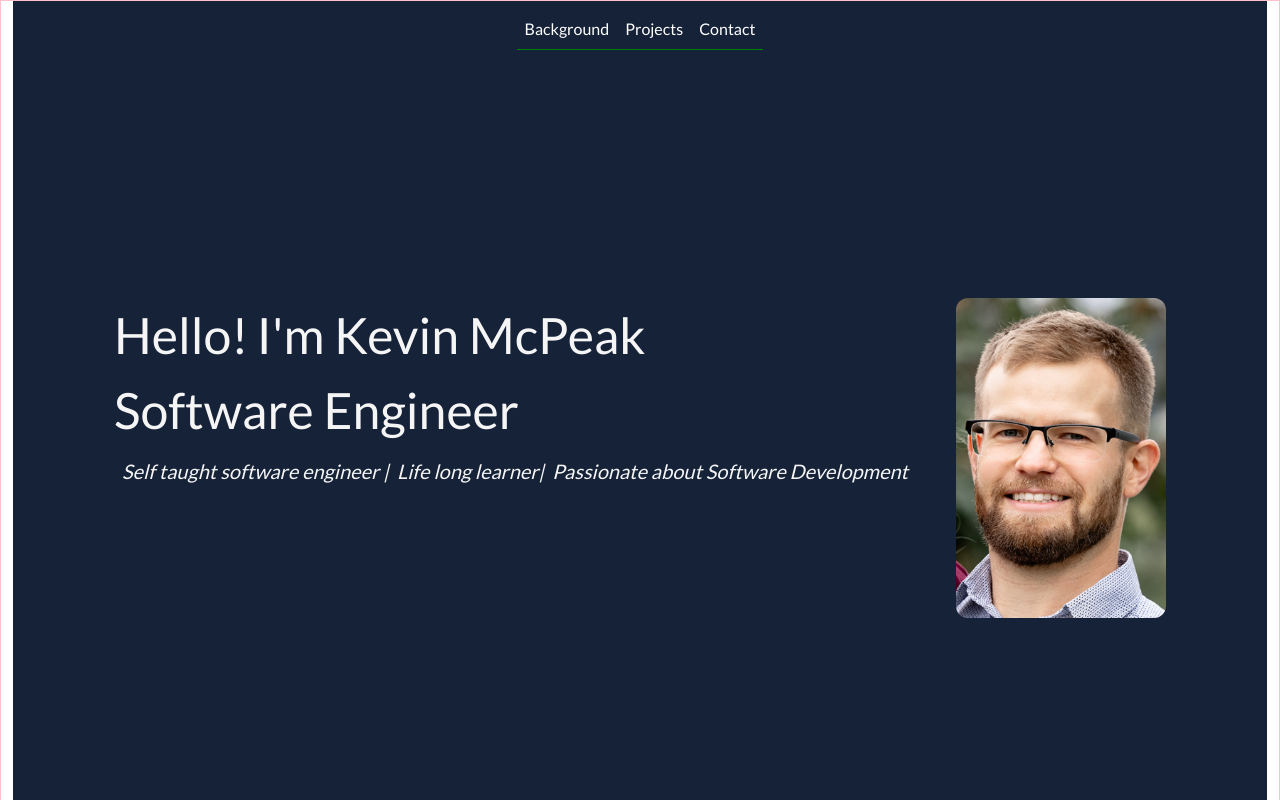
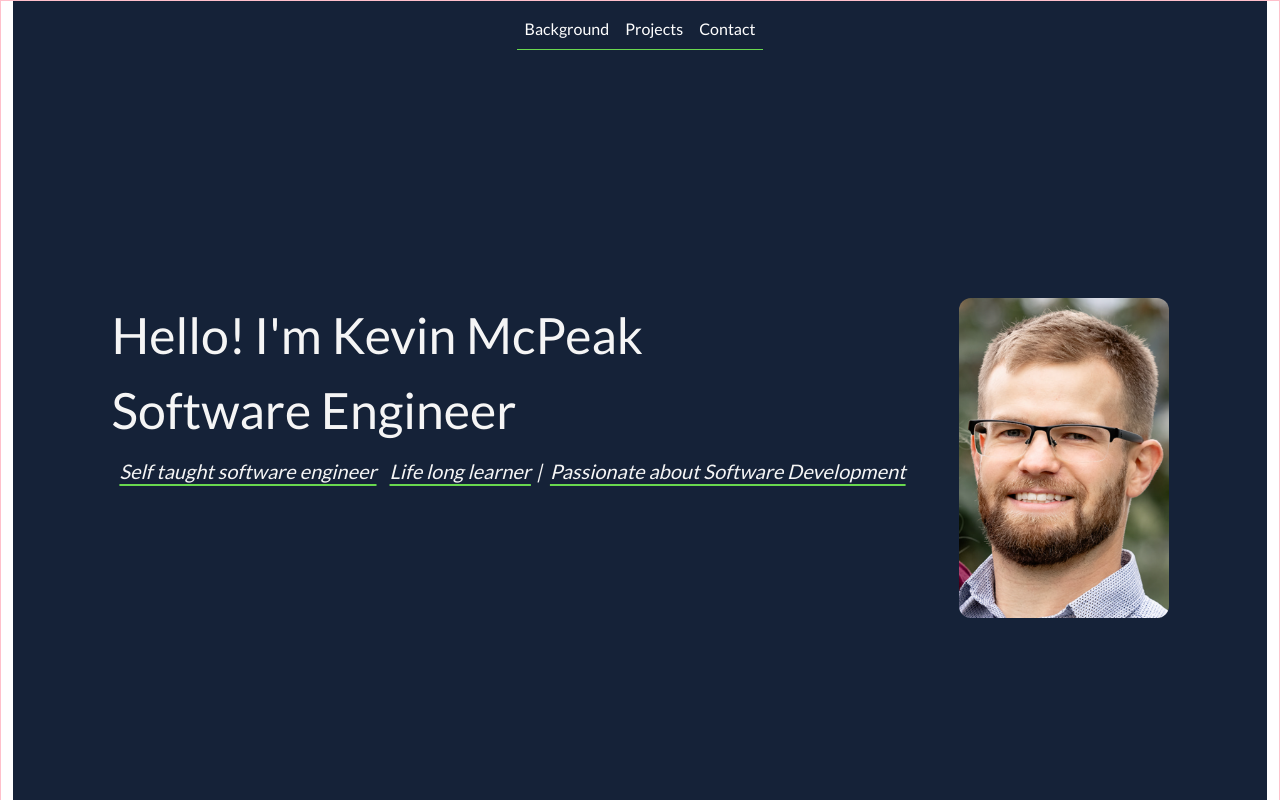
Before and after one commit to kpgh46/portfolio_website, a React (Create React App) app: page / in a window 1280 px wide. Shown: the top 800 px of the page. Built offline with nearby package versions, Linux system fonts and the light colour scheme; the HTML template or start-up script is replaced by a standard one.

Commit message:
unline on intro words

```diff
--- a/src/App.css
+++ b/src/App.css
@@ -14,10 +14,19 @@ body{
   /* #69D84F */
 }
 
-#intro-description{
+.intro-description{
   font-size: 20px;
   font-style: italic;
+
 }
+
+.intro-words{
+  text-decoration: underline;
+  text-decoration-color: #69D84F;
+  text-underline-offset: 5px;
+  margin-right: 5px;
+}
+
 
 .self-photo{
   height: 320px;
@@ -51,8 +60,6 @@ body{
 .section{
   padding-top: 75px;
   border: 1px solid silver;
-
-
 }
 
 
@@ -73,10 +80,12 @@ li a{
   color:white !important;
   background-color: #152238;
   text-decoration: dotted;
-  text-decoration-color: green;
-  border-bottom: 1px solid green;
+  text-decoration-color: #69D84F;
+  border-bottom: 1px solid #69D84F;
 }
 
-li a:hover{
-  color:red;
+.navbar .navbar-nav .nav-link:hover {
+  background-color: #69D84F;
+  color: #fff;
+  border-radius: 5px;
 }
--- a/src/components/Intro.js
+++ b/src/components/Intro.js
@@ -18,14 +18,16 @@ let Intro = () => {
 					<div className="hover-animation pb-2">
 						Software Engineer
 					</div>
-					<div id="intro-description" className="d-flex">
-						<p className="hover-animation ps-2">
-							Self taught software engineer |{" "}
+					<div className="d-flex intro-description">
+						<p className="hover-animation ps-2 intro-words">
+							Self taught software engineer
 						</p>
-						<p className="hover-animation ps-2">
-							Life long learner|{" "}
+
+						<p className="hover-animation ps-2 intro-words">
+							Life long learner
 						</p>
-						<p className="hover-animation ps-2">
+						<span>|</span>
+						<p className="hover-animation ps-2 intro-words">
 							Passionate about Software Development
 						</p>
 					</div>
```
